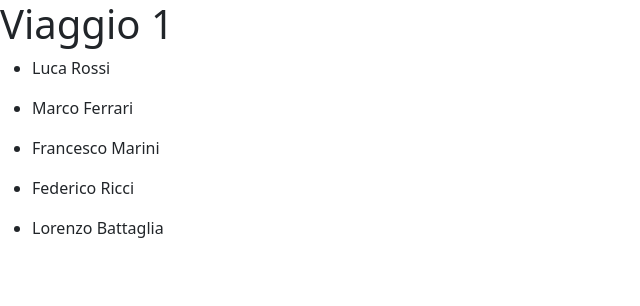
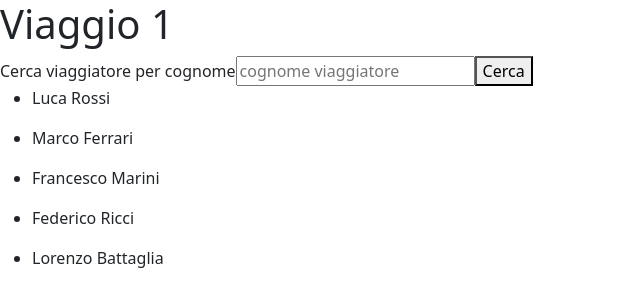
Before and after one commit to lorenzoferrante97/Booroad, a React (Vite) app: page /1/viaggiatori in a window 1280 px wide. Shown: the top 306 px of the page, without its empty margins (0-640 px from the left). Built offline with nearby package versions, Linux system fonts and the light colour scheme.

Commit message:
add: form ricerca

```diff
--- a/src/pages/Viaggio.jsx
+++ b/src/pages/Viaggio.jsx
@@ -15,6 +15,14 @@ export default function Viaggio() {
     <>
       <main>
         <h1>Viaggio 1</h1>
+        {/* form ricerca */}
+        <div>
+          <form>
+            <label htmlFor="ricercaViaggiatore">Cerca viaggiatore per cognome</label>
+            <input name="ricercaViaggiatore" type="text" placeholder="cognome viaggiatore" />
+            <button type="submit">Cerca</button>
+          </form>
+        </div>
         <div>
           <ul>
             {arrayViaggiatori.map((viaggiatore) => {
```
